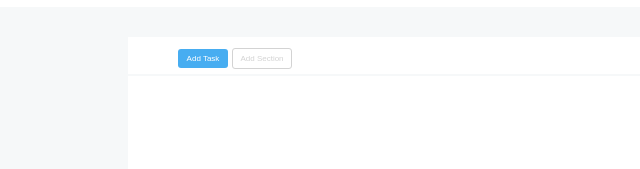
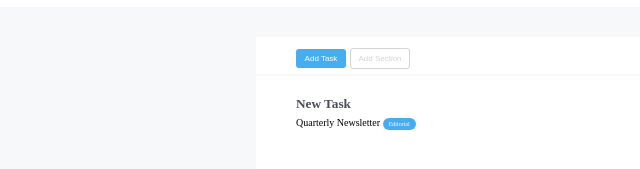
Before and after one commit to LarisaGimbu/html-css-toboolist, a plain HTML site: page index.html in a window 1280 px wide. Shown: the part 63-232 px from the top of the page, without its empty margins (0-640 px from the left). Drawn offline with Linux system fonts and the light colour scheme.

Commit message:
new task

```diff
--- a/css/style.css
+++ b/css/style.css
@@ -28,15 +28,15 @@ header{
 
 .container{
   margin: 30px auto;
-  width: 80%;
+  width: 60%;
   height: 500px;
   background-color: white;
 }
 
 .buttons{
-  padding-left: 50px;
   padding-top: 10px;
   padding-bottom: 5px;
+  padding-left: 40px;
   border-bottom: 2px solid rgb(246, 248, 249) ;
 }
 
@@ -59,5 +59,34 @@ button{
   background-color: white;
   border: 1px solid lightgrey;
   color: lightgrey;
+}
 
+.contenuto{
+  padding-left: 40px;
 }
+
+.menu{
+  padding-top: 20px;
+}
+
+.little-title{
+  color: rgb(74, 78, 87);
+}
+
+.row{
+  width: 5px;
+  height: 2px;
+}
+
+.text{
+  font-size: 10px;
+  padding-top: 5px;
+}
+
+.editorial{
+  padding: 3px 6px;
+  border-radius: 10px;
+  background-color: rgb(71, 173, 241);
+  color: white;
+  font-size: 6px;
+}
--- a/index.html
+++ b/index.html
@@ -23,9 +23,18 @@
         <button class="add-task">Add Task</button>
         <button class="add-section">Add Section</button>
       </section>
-      <section></section>
-      <section></section>
-      <section></section>
+
+      <!-- menu  -->
+      <section class="contenuto">
+
+        <!-- new task  -->
+        <div class="menu new-task">
+          <h5 class="little-title">	 New Task</h5>
+          <p class="done text">Quarterly Newsletter <span class="editorial">Editorial</span></p>
+        </div>
+
+        <!-- today  -->
+      </section>
     </div>
   </main>
 </body>
```
